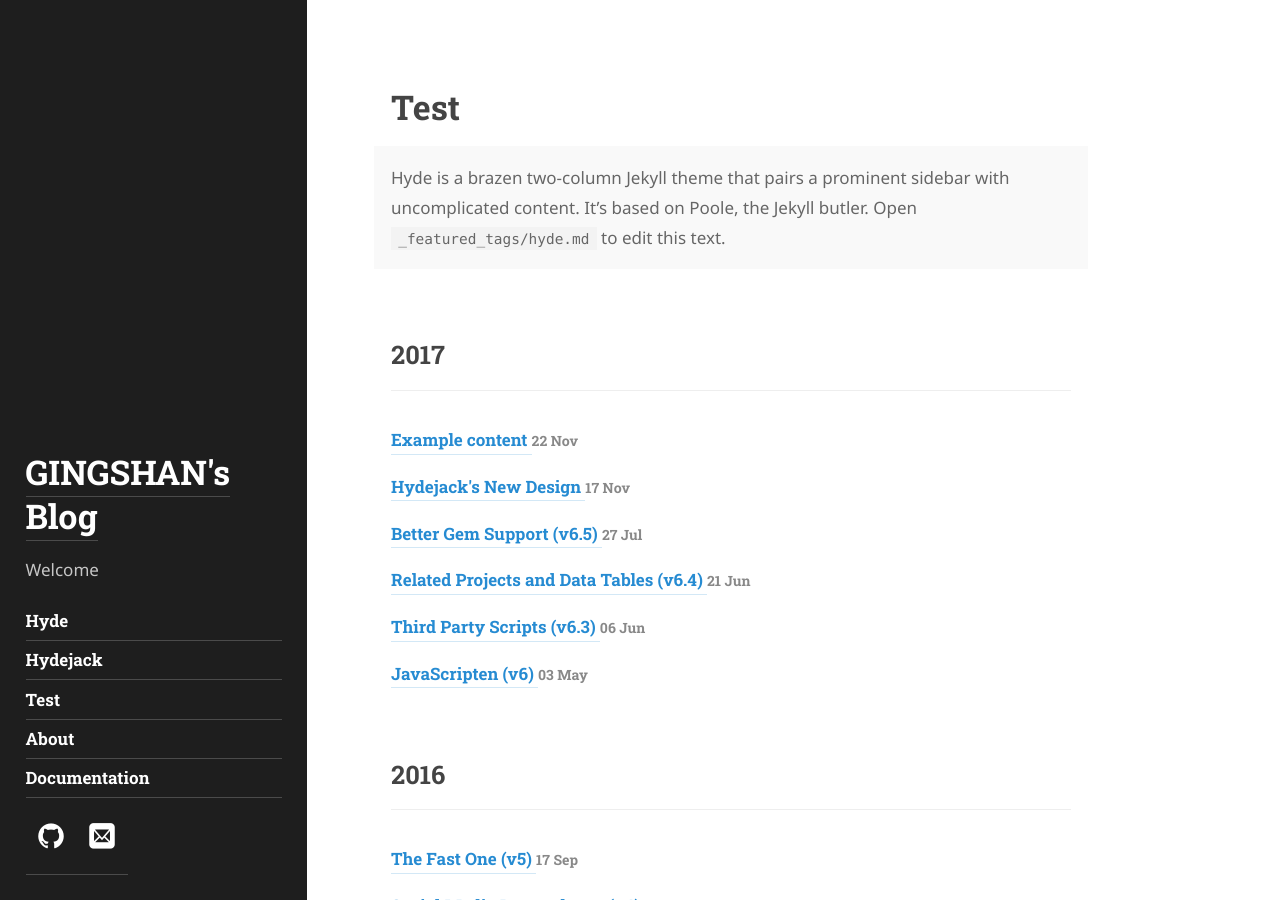
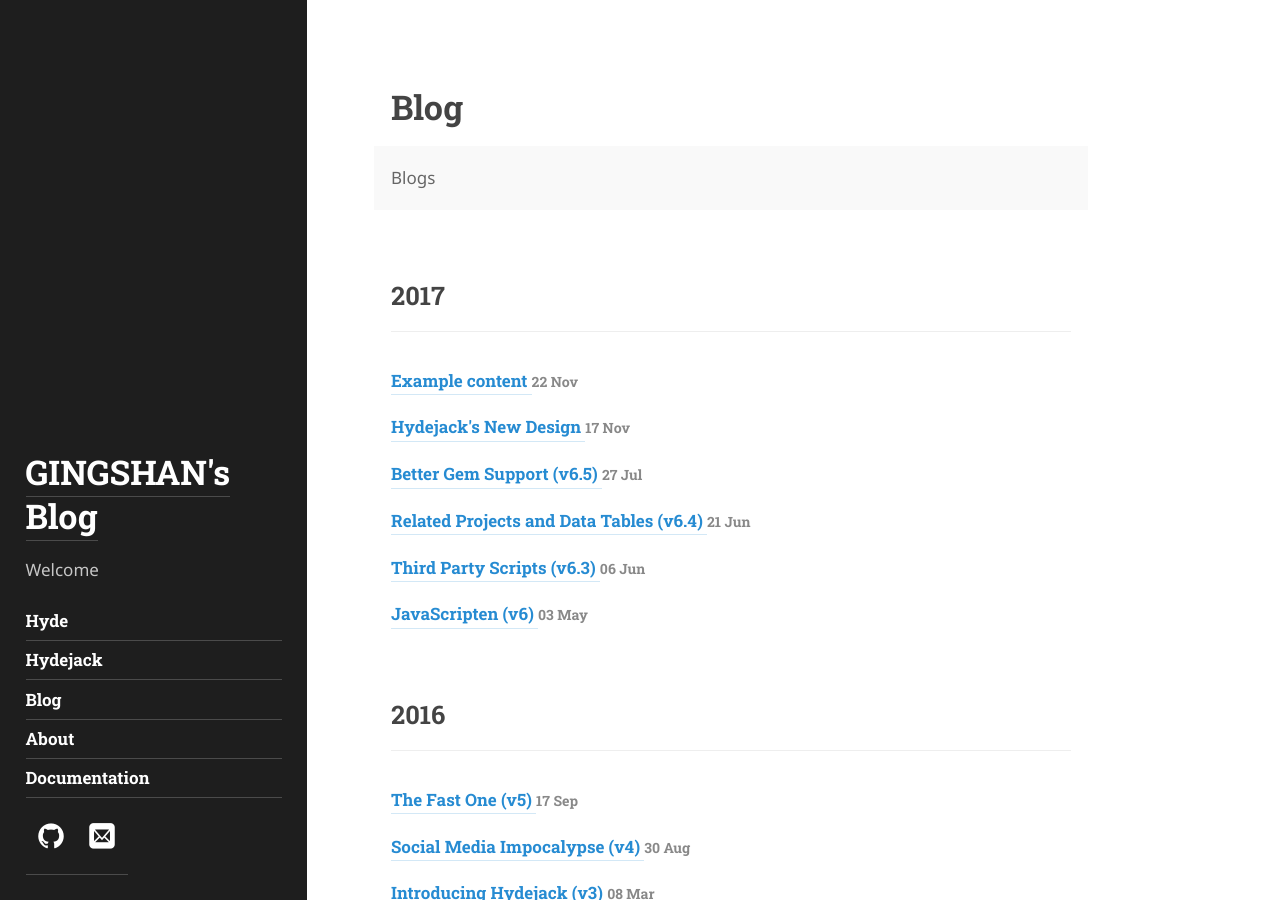
Before and after one commit to lshub2010/lshub2010.github.io, a Jekyll site: the page built from _featured_tags/test.md, in a window 1280 px wide and 900 px high. Built offline with Jekyll 4.4.1, drawn with Linux system fonts in a browser that asks for light colours; some web fonts are replaced.

Commit message:
Update test.md

```diff
--- a/_featured_tags/test.md
+++ b/_featured_tags/test.md
@@ -1,13 +1,11 @@
 ---
 layout: list
-title: Test
-slug: test
+title: Blog
+slug: blog
 menu: true
 order: 3
 description: >
-  Hyde is a brazen two-column Jekyll theme that pairs a prominent sidebar with uncomplicated content.
-  It’s based on Poole, the Jekyll butler.
-  Open `_featured_tags/hyde.md` to edit this text.
+  Blogs
 accent_color: '#268bd2'
 accent_image:
   background: '#202020'
```
